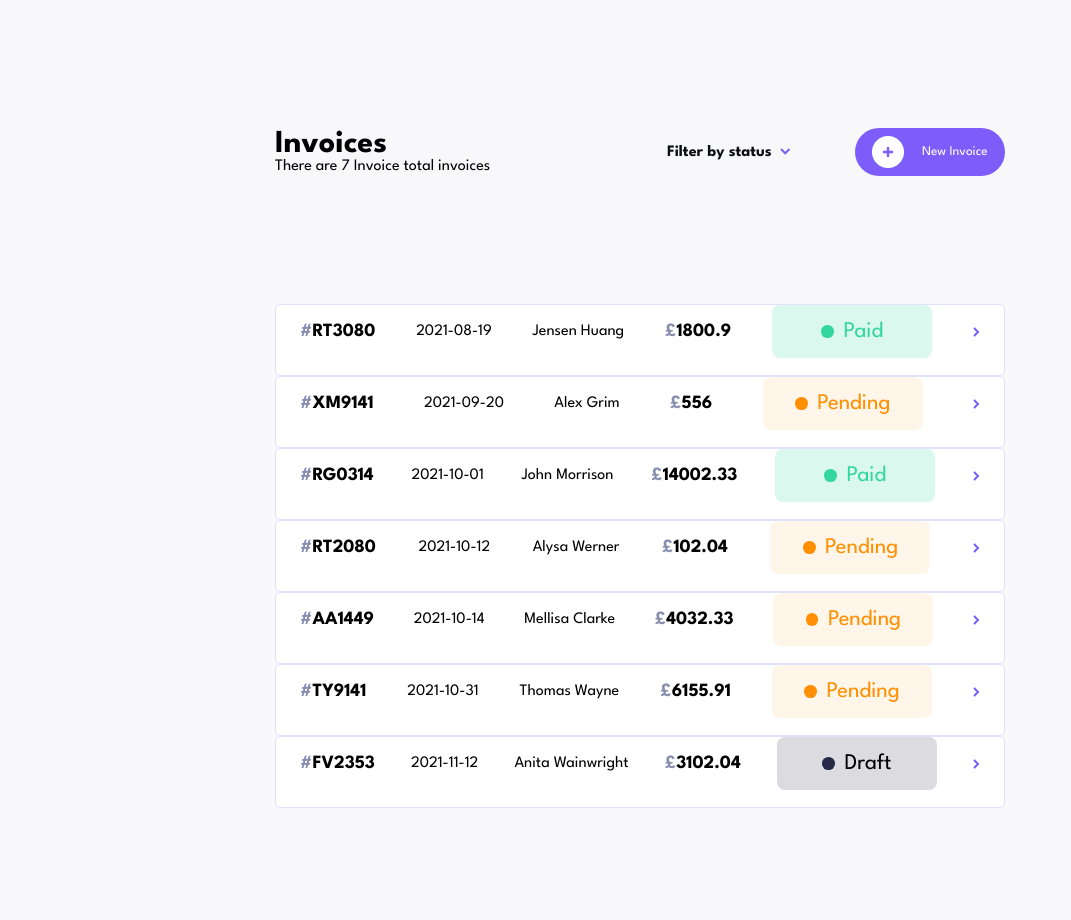
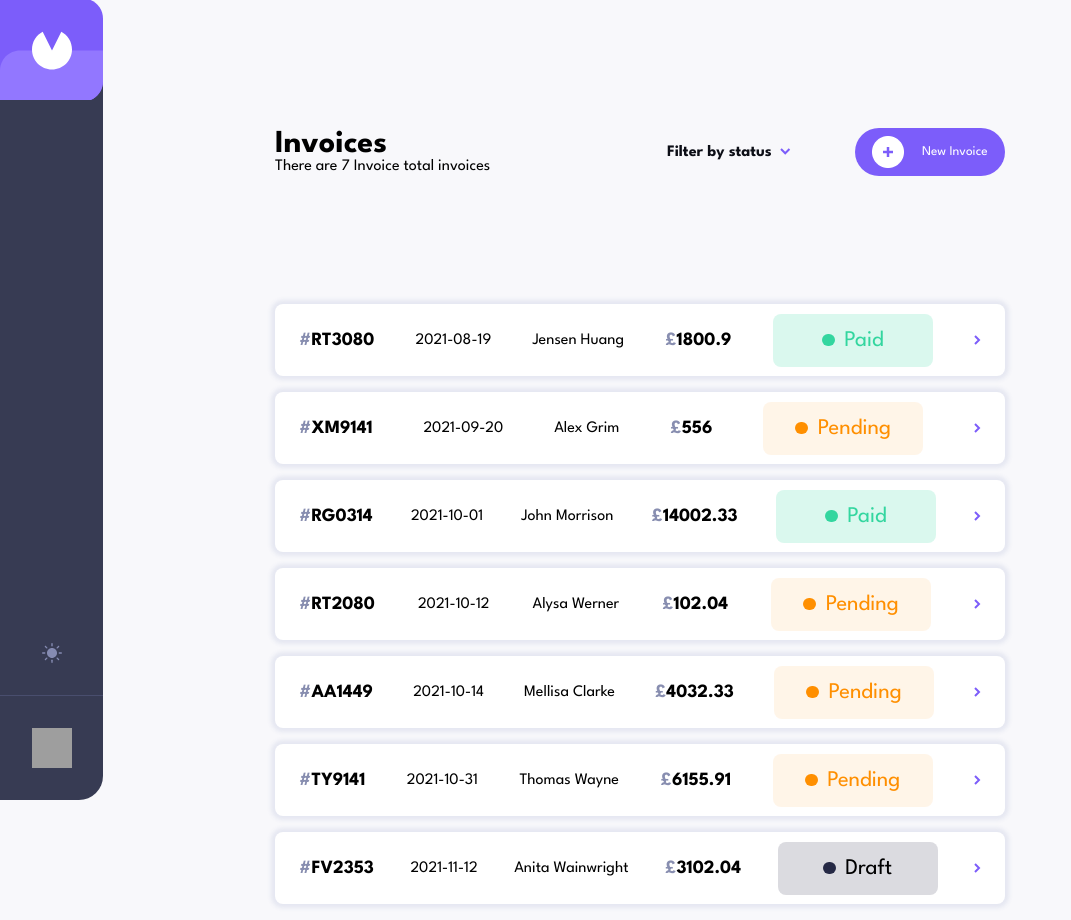
Before and after one commit to Magnus-kutuson/Invoice-App, an Angular app: page / in a window 1280 px wide. Shown: the whole page, without its empty margins (0-1071 px from the left). Before the commit the page ends 808 px from the top, so only its background shows below. Built offline with nearby package versions, Linux system fonts and the light colour scheme; grey boxes are pictures that could not be loaded.

Commit message:
update invoice component layout and styles; enable router outlet in app component

```diff
--- a/src/app/app.component.html
+++ b/src/app/app.component.html
@@ -1,3 +1,3 @@
 <!-- <app-header></app-header> -->
 <app-invoice></app-invoice>
-<!-- <router-outlet /> -->
+<router-outlet />
--- a/src/app/component/invoice/invoice.component.css
+++ b/src/app/component/invoice/invoice.component.css
@@ -1,10 +1,15 @@
 .invoice-container {
-    width: 730px;
+   width: 730px;
     height: 72px;
     background-color: var(--color-white);
-    margin: 0 auto;
-    border-radius: 5px;
-    border: 1px solid var(--color-light-gray);
+    box-shadow: 0px 0px 4px 4px #48549F1A;
+    /* border: 2px solid #48549F1A; */
+    border-radius: 8px;
+    display: flex;
+    justify-content: space-between;
+    align-items: center;
+    margin: 1rem auto;
+    cursor: pointer;
 }
 
 .invoice-content {
```
